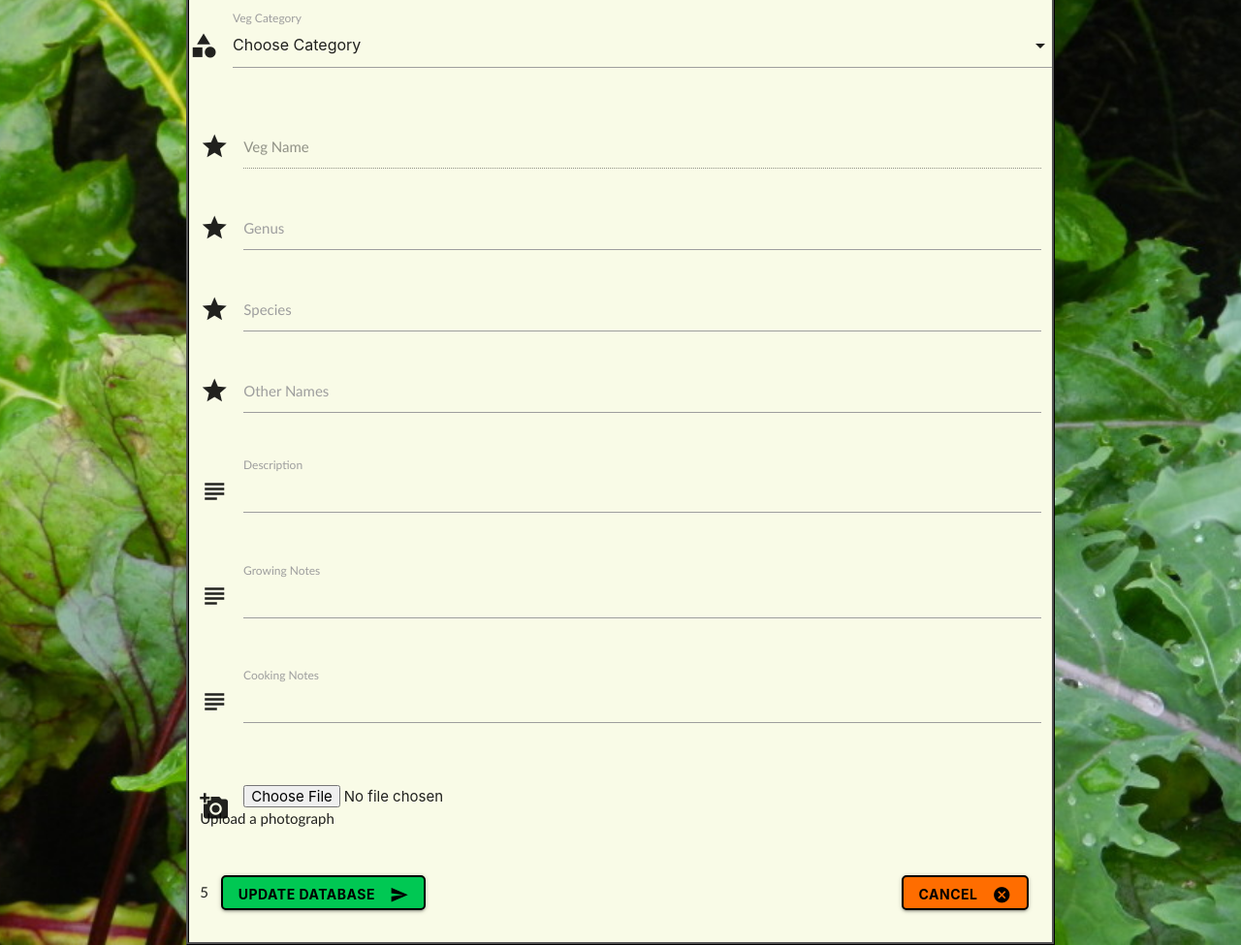
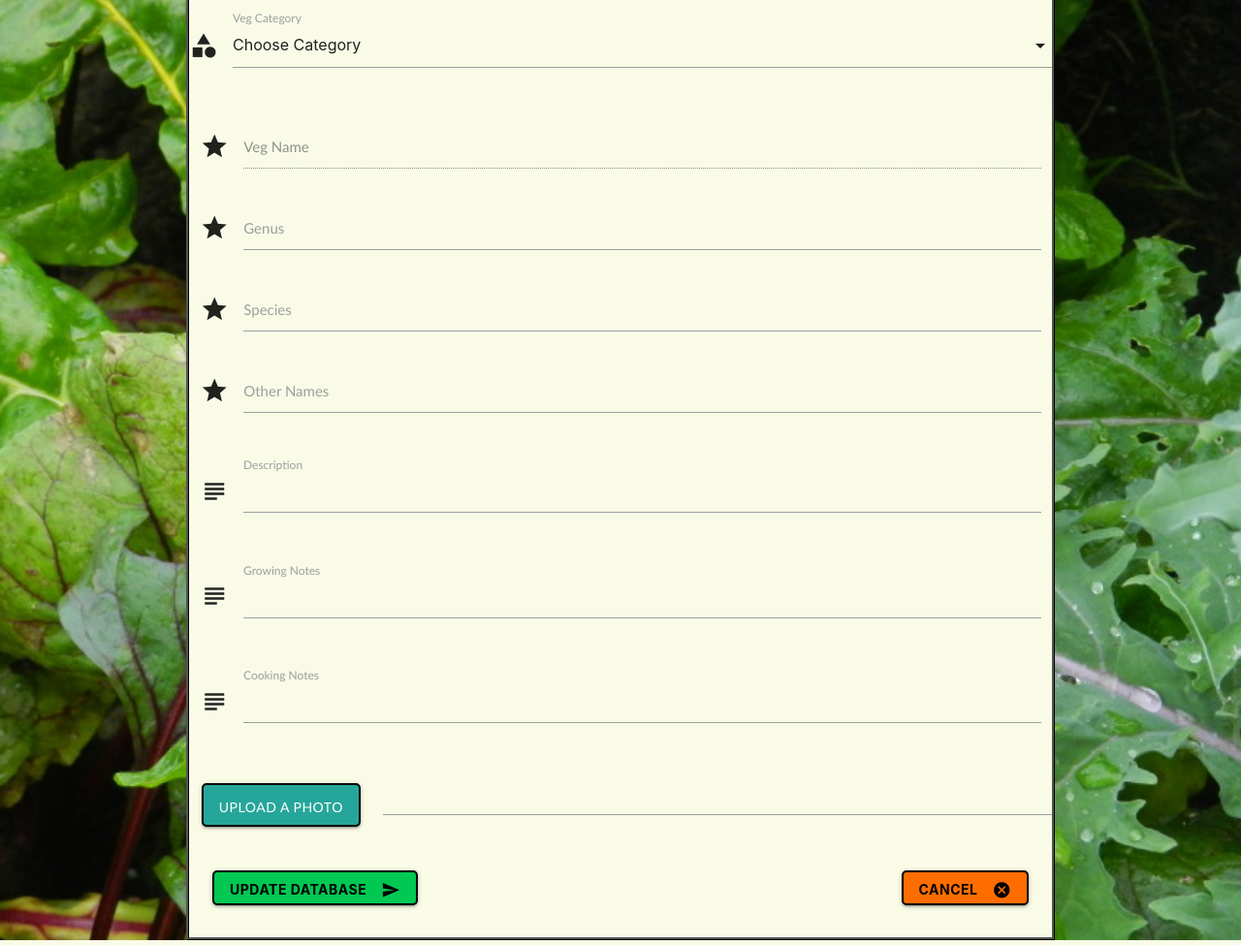
Before and after one commit to teraspora/wc-veg, a Flask app: template templates/editveg.html in a window 1280 px wide. Shown: the part 167-1142 px from the top of the page at 97% size. Run offline with Flask 2, Linux system fonts and the light colour scheme; the template is opened without the code that fills it, so the values that code supplies are empty; some libraries are stand-ins or nearby versions.

Commit message:
Refactored and restyled File chooser with Materialize classes in addveg.html and editveg.html

```diff
--- a/templates/editveg.html
+++ b/templates/editveg.html
@@ -74,13 +74,17 @@
             </div>
         </div>
         <div class="row">
-            <div class="input-field col s12">
-                <i class="material-icons prefix">add_a_photo</i>
-                <input name="file" id="file" type="file"
-                <label for="file">Upload a photograph</label>
+          <div class="file-field input-field">
+            <div class="btn">
+              <span>Upload a Photo</span>
+              <input type="file" name="file" id="file" >
             </div>
+            <div class="file-path-wrapper">
+              <input class="file-path validate" type="text">
+            </div>
+          </div>
         </div>
-       5<button class="btn text-bold black-text green accent-4  waves-effect waves-light" type="submit" name="action">Update Database
+       <button class="btn text-bold black-text green accent-4  waves-effect waves-light" type="submit" name="action">Update Database
             <i class="material-icons right">send</i>
         </button>
         <button class="btn text-bold black-text orange accent-4  waves-effect waves-light right" name="action"><a href="{{ url_for('veg') }}">Cancel</a>
@@ -89,3 +93,5 @@
     </form>
 </div>
 {% endblock %}
+
+<!-- <i class="material-icons prefix">add_a_photo</i> -->
```
Also changed, not shown: templates/addveg.html (+8 -4 lines).
